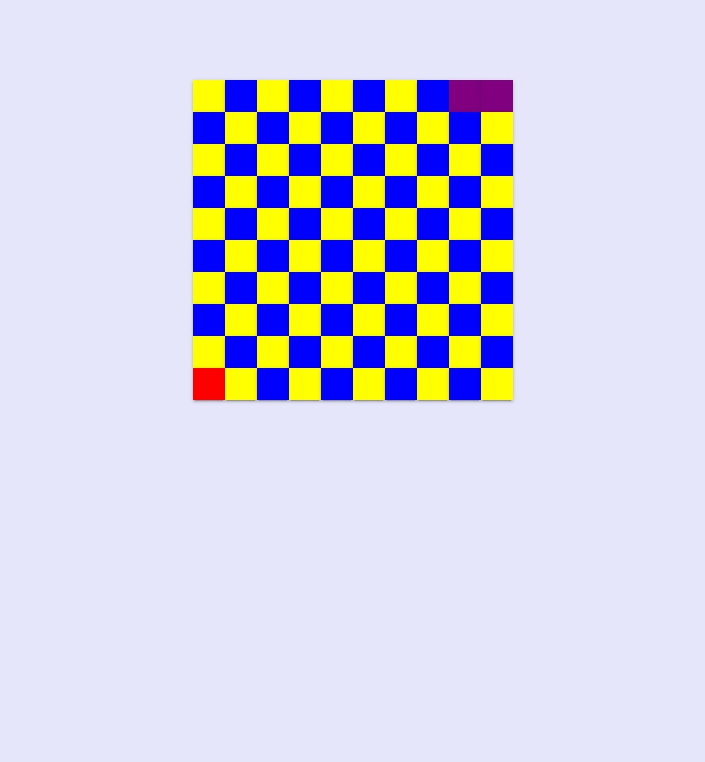
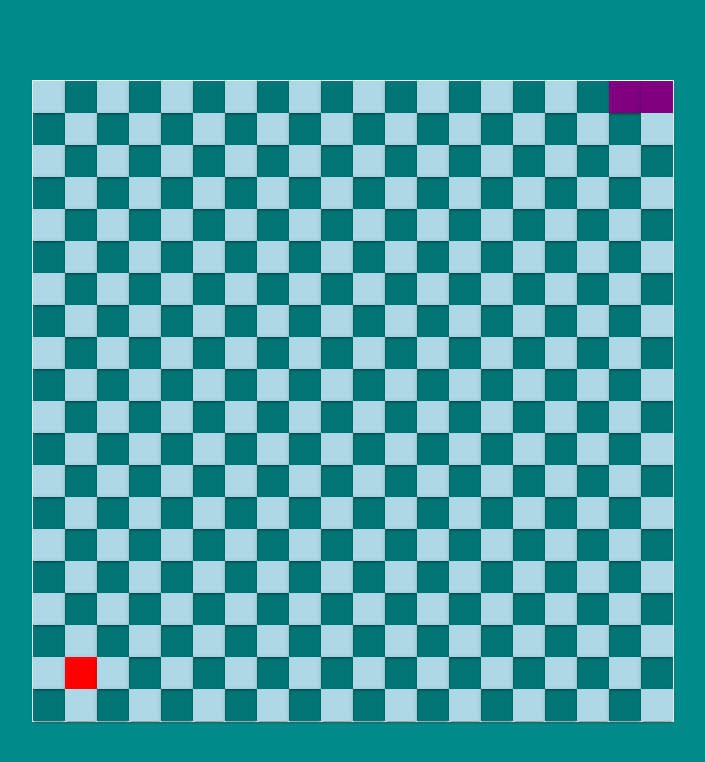
Before and after one commit to seanluong/snake, a React (Vite) app: page / in a window 1280 px wide. Shown: the top 762 px of the page, without its empty margins (287-992 px from the left). Built offline with nearby package versions, Linux system fonts and the light colour scheme.

Commit message:
Update colors

```diff
--- a/src/components/GameBoard.tsx
+++ b/src/components/GameBoard.tsx
@@ -35,9 +35,9 @@ const Row = ({ values, rowIndex }: RowProps) => {
             return "red";
         }
         if (isDarkCell(rowIndex, columnIndex)) {
-            return "yellow";
+            return "lightblue";
         }
-        return "blue";
+        return "rgba(0, 0, 0, 0.15)";
     }
 
     return (
@@ -67,7 +67,9 @@ export const GameBoard = (props: GameBoardProps) => {
         return times(columnCount, () => 0);
     });
     return (
-        <Stack direction="column">
+        <Stack direction="column" sx={{
+            border: "1px solid white"
+        }}>
         {
             cells.map((row, rowIndex) => {
                 return <Row key={`row-${rowIndex}`} rowIndex={rowIndex} values={row} />;
--- a/src/context/GameStateContext.tsx
+++ b/src/context/GameStateContext.tsx
@@ -17,9 +17,9 @@ const SNAKE = {
 
 const GAME_STATE = {
     snake: SNAKE,
-    rowCount: 10,
-    columnCount: 10,
-    tickDuraction: 250,
+    rowCount: 20,
+    columnCount: 20,
+    tickDuraction: 150,
     apples: [] as Coordinate[],
   } as GameState;
 
--- a/src/index.css
+++ b/src/index.css
@@ -1,5 +1,5 @@
 body {
-  background-color: lavender;
+  background-color: darkcyan;
   margin: 0;
 }
 
```
